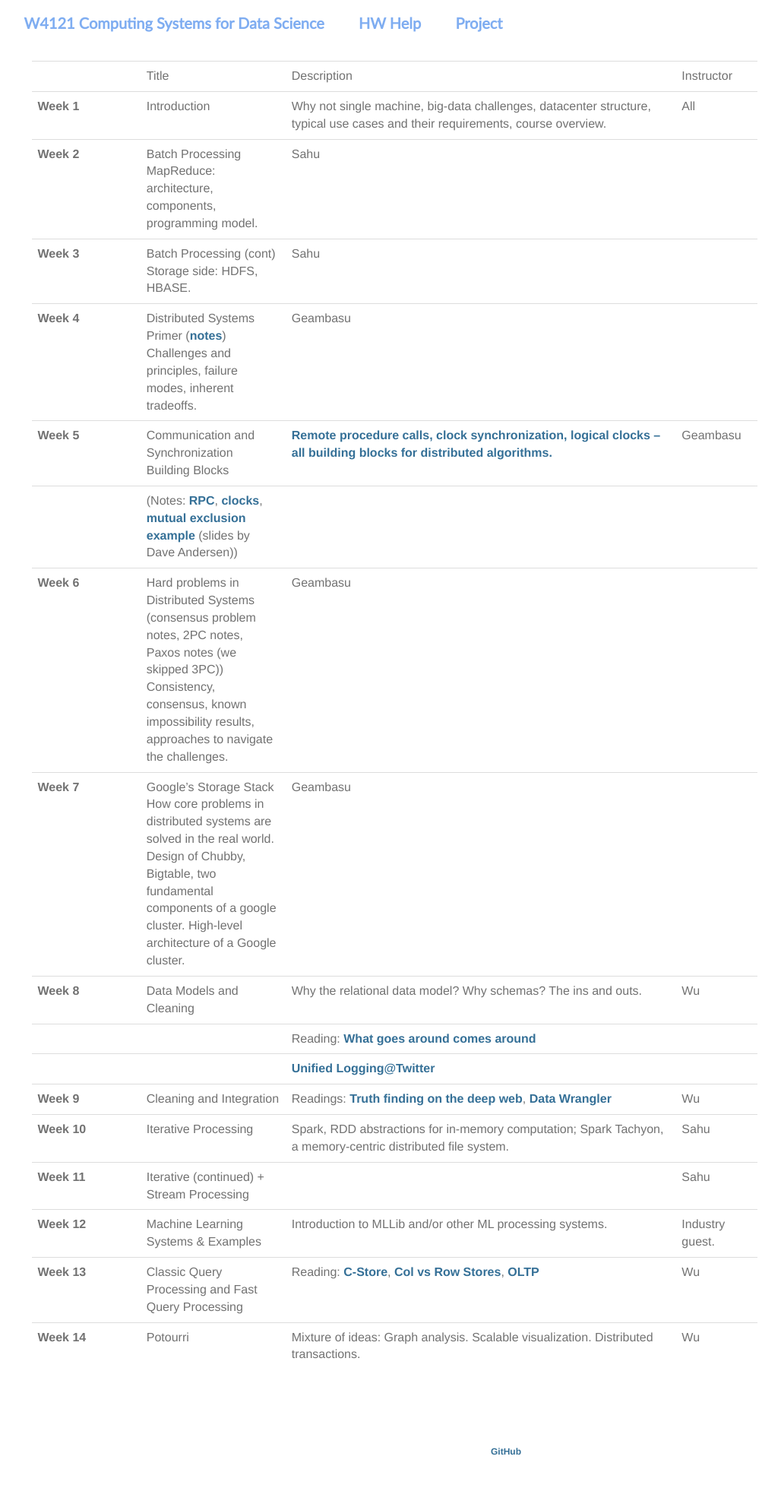
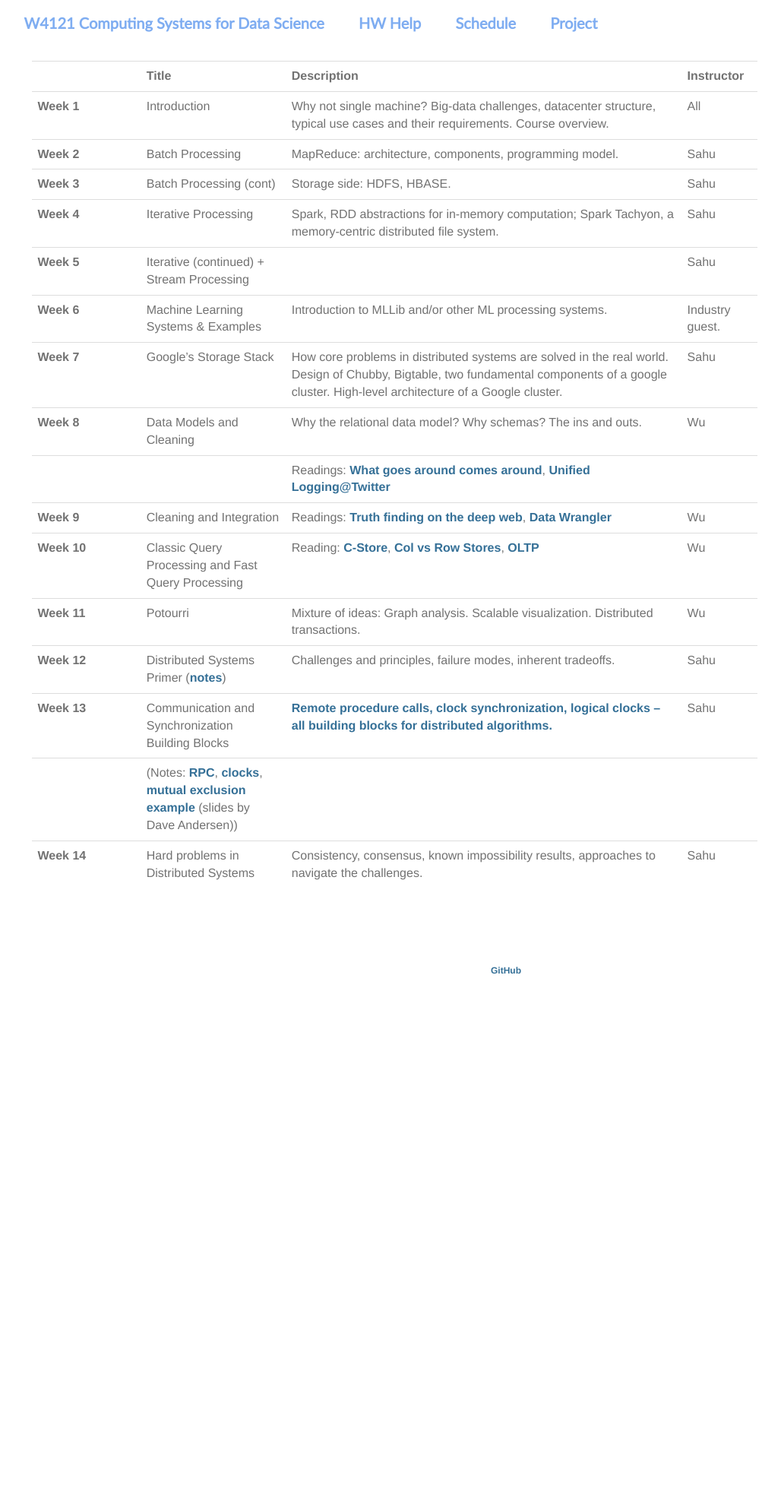
Before and after one commit to KnightMollo/w4121.github.io, a Jekyll site: the page built from 2-lectures.md, in a window 1280 px wide. Shown: the whole page at 76% size, without its empty margins (121-1149 px from the left). Built offline with Jekyll 4.4.1, drawn with Linux system fonts in a browser that asks for light colours; after the commit the page ends 1349 px from its top, so only the background shows below that.

Commit message:
updated website

```diff
--- a/2-lectures.md
+++ b/2-lectures.md
@@ -9,27 +9,29 @@ title: Lectures
   width: 15%;
   font-weight: bold;
 }
+.lecture tr:first-child {
+  font-weight: bold;
+}
 .lecture tr td:nth-child(2) {
   width: 20%;
 }
 </style>
 
-{: .table .lecture :}
+{: .table  .lecture :}
 |        |  Title   |  Description | Instructor |
-| Week 1 |  Introduction   |  Why not single machine, big-data challenges, datacenter structure, typical use cases and their requirements, course overview. | All
-| Week 2 |  Batch Processing  MapReduce: architecture, components, programming model. | Sahu
-| Week 3 |  Batch Processing (cont) Storage side: HDFS, HBASE.  | Sahu
-| Week 4 |  Distributed Systems Primer ([notes](http://columbia.github.io/systems-bigdata-class/lectures/ds-primer.txt))  Challenges and principles, failure modes, inherent tradeoffs. | Geambasu
-| Week 5 |  Communication and Synchronization Building Blocks | [Remote procedure calls, clock synchronization, logical clocks -- all building blocks for distributed algorithms.](http://columbia.github.io/systems-bigdata-class/2-lectures/)  | Geambasu
+| Week 1 |  Introduction   |  Why not single machine? Big-data challenges, datacenter structure, typical use cases and their requirements. Course overview. | All
+| Week 2 |  Batch Processing |  MapReduce: architecture, components, programming model. | Sahu
+| Week 3 |  Batch Processing (cont) | Storage side: HDFS, HBASE.  | Sahu
+| Week 4 |  Iterative Processing |  Spark, RDD abstractions for in-memory computation; Spark Tachyon, a memory-centric distributed file system. | Sahu
+| Week 5 |  Iterative (continued) + Stream Processing |  |   Sahu
+| Week 6 |  Machine Learning Systems & Examples | Introduction to MLLib and/or other ML processing systems. | Industry guest.
+| Week 7 |  Google's Storage Stack  | How core problems in distributed systems are solved in the real world. Design of Chubby, Bigtable, two fundamental components of a google cluster. High-level architecture of a Google cluster. | Sahu
+| Week 8 |  Data Models and Cleaning |  Why the relational data model? Why schemas? The ins and outs. | Wu
+|        |                           |  Readings: [What goes around comes around](https://github.com/w4111/syllabus/blob/master/reading/goesaroundcomesaround.pdf),  [Unified Logging@Twitter](https://cs.uwaterloo.ca/~jimmylin/publications/Lee_etal_VLDB2012.pdf) |
+| Week 9 |  Cleaning and Integration  | Readings: [Truth finding on the deep web](http://www.vldb.org/pvldb/vol6/p97-li.pdf), [Data Wrangler](http://vis.stanford.edu/papers/wrangler) | Wu
+| Week 10 |  Classic Query Processing and Fast Query Processing  | Reading: [C-Store](http://db.csail.mit.edu/projects/cstore/vldb.pdf), [Col vs Row Stores](http://db.csail.mit.edu/projects/cstore/abadi-sigmod08.pdf), [OLTP](http://nms.csail.mit.edu/~stavros/pubs/OLTP_sigmod08.pdf) | Wu
+| Week 11 | Potourri  | Mixture of ideas: Graph analysis. Scalable visualization. Distributed transactions. | Wu
+| Week 12 |  Distributed Systems Primer ([notes](http://columbia.github.io/systems-bigdata-class/lectures/ds-primer.txt))  | Challenges and principles, failure modes, inherent tradeoffs. | Sahu
+| Week 13 |  Communication and Synchronization Building Blocks | [Remote procedure calls, clock synchronization, logical clocks -- all building blocks for distributed algorithms.](http://columbia.github.io/systems-bigdata-class/2-lectures/)  | Sahu
 |        |  (Notes: [RPC](http://columbia.github.io/systems-bigdata-class/lectures/rpc.txt), [clocks](http://columbia.github.io/systems-bigdata-class/lectures/clocks.txt), [mutual exclusion example](http://columbia.github.io/systems-bigdata-class/lectures/mutual-exclusion-example.pdf) (slides by Dave Andersen))  | |
-| Week 6 |  Hard problems in Distributed Systems (consensus problem notes, 2PC notes, Paxos notes (we skipped 3PC)) Consistency, consensus, known impossibility results, approaches to navigate the challenges. | Geambasu
-| Week 7 |  Google's Storage Stack  How core problems in distributed systems are solved in the real world. Design of Chubby, Bigtable, two fundamental components of a google cluster. High-level architecture of a Google cluster. | Geambasu
-| Week 8 |  Data Models and Cleaning |  Why the relational data model? Why schemas? The ins and outs. | Wu
-|        |                           |  Reading: [What goes around comes around](https://github.com/w4111/syllabus/blob/master/reading/goesaroundcomesaround.pdf)  |
-|        |                           |           [Unified Logging@Twitter](https://cs.uwaterloo.ca/~jimmylin/publications/Lee_etal_VLDB2012.pdf) |
-| Week 9 |  Cleaning and Integration  | Readings: [Truth finding on the deep web](http://www.vldb.org/pvldb/vol6/p97-li.pdf), [Data Wrangler](http://vis.stanford.edu/papers/wrangler) | Wu
-| Week 10 |  Iterative Processing |  Spark, RDD abstractions for in-memory computation; Spark Tachyon, a memory-centric distributed file system. | Sahu
-| Week 11 |  Iterative (continued) + Stream Processing |  |   Sahu
-| Week 12 |  Machine Learning Systems & Examples | Introduction to MLLib and/or other ML processing systems. | Industry guest.
-| Week 13 |  Classic Query Processing and Fast Query Processing  | Reading: [C-Store](http://db.csail.mit.edu/projects/cstore/vldb.pdf), [Col vs Row Stores](http://db.csail.mit.edu/projects/cstore/abadi-sigmod08.pdf), [OLTP](http://nms.csail.mit.edu/~stavros/pubs/OLTP_sigmod08.pdf) | Wu
-| Week 14 | Potourri  | Mixture of ideas: Graph analysis. Scalable visualization. Distributed transactions. | Wu
+| Week 14 |  Hard problems in Distributed Systems  |  Consistency, consensus, known impossibility results, approaches to navigate the challenges. | Sahu
--- a/_layouts/page.html
+++ b/_layouts/page.html
@@ -20,6 +20,7 @@
   <div class="col-md-10 nav">
     <a href="./">{{site.title}}</a>
     <a href="./homework-instructions" >HW Help</a>
+    <a href="./2-lectures" >Schedule</a>
     <a href="./proposals" >Project</a>
     <!--<a href="./4-policies" >Policies</a>-->
   </div>
```
Also changed, not shown: index.md (+2 -1 lines).
